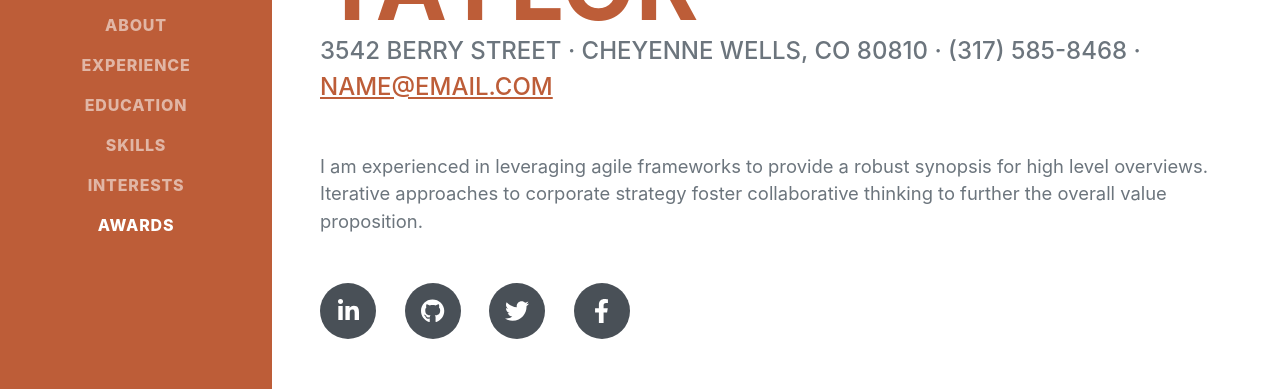
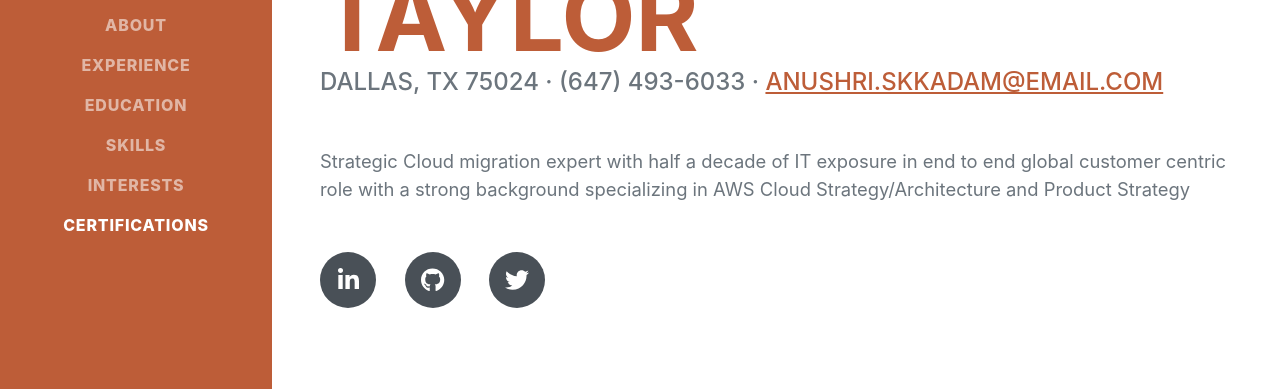
Before and after one commit to anusk28/Anushri-Cloud, a plain HTML site: page startbootstrap-resume-gh-pages 2/index.html in a window 1280 px wide. Shown: the part 310-699 px from the top of the page. Drawn offline with nearby package versions, Linux system fonts and the light colour scheme; a web font is replaced by a local one.

Commit message:
Update index.html

```diff
--- a/startbootstrap-resume-gh-pages 2/index.html
+++ b/startbootstrap-resume-gh-pages 2/index.html
@@ -19,7 +19,7 @@
         <!-- Navigation-->
         <nav class="navbar navbar-expand-lg navbar-dark bg-primary fixed-top" id="sideNav">
             <a class="navbar-brand js-scroll-trigger" href="#page-top">
-                <span class="d-block d-lg-none">Clarence Taylor</span>
+                <span class="d-block d-lg-none">Anushri Kadam</span>
                 <span class="d-none d-lg-block"><img class="img-fluid img-profile rounded-circle mx-auto mb-2" src="assets/img/profile.jpg" alt="..." /></span>
             </a>
             <button class="navbar-toggler" type="button" data-bs-toggle="collapse" data-bs-target="#navbarResponsive" aria-controls="navbarResponsive" aria-expanded="false" aria-label="Toggle navigation"><span class="navbar-toggler-icon"></span></button>
@@ -30,7 +30,7 @@
                     <li class="nav-item"><a class="nav-link js-scroll-trigger" href="#education">Education</a></li>
                     <li class="nav-item"><a class="nav-link js-scroll-trigger" href="#skills">Skills</a></li>
                     <li class="nav-item"><a class="nav-link js-scroll-trigger" href="#interests">Interests</a></li>
-                    <li class="nav-item"><a class="nav-link js-scroll-trigger" href="#awards">Awards</a></li>
+                    <li class="nav-item"><a class="nav-link js-scroll-trigger" href="#awards">Certifications</a></li>
                 </ul>
             </div>
         </nav>
@@ -44,15 +44,15 @@
                         <span class="text-primary">Taylor</span>
                     </h1>
                     <div class="subheading mb-5">
-                        3542 Berry Street · Cheyenne Wells, CO 80810 · (317) 585-8468 ·
-                        <a href="mailto:name@email.com">name@email.com</a>
+                       Dallas, TX 75024 · (647) 493-6033 ·
+                        <a href="mailto:anushri.skkadam@email.com">anushri.skkadam@email.com</a>
                     </div>
-                    <p class="lead mb-5">I am experienced in leveraging agile frameworks to provide a robust synopsis for high level overviews. Iterative approaches to corporate strategy foster collaborative thinking to further the overall value proposition.</p>
+                    <p class="lead mb-5">        Strategic Cloud migration expert with half a decade of IT exposure in end to end global customer centric role with a strong background specializing in AWS Cloud Strategy/Architecture and Product Strategy</p>
                     <div class="social-icons">
                         <a class="social-icon" href="#!"><i class="fab fa-linkedin-in"></i></a>
                         <a class="social-icon" href="#!"><i class="fab fa-github"></i></a>
                         <a class="social-icon" href="#!"><i class="fab fa-twitter"></i></a>
-                        <a class="social-icon" href="#!"><i class="fab fa-facebook-f"></i></a>
+
                     </div>
                 </div>
             </section>
```
